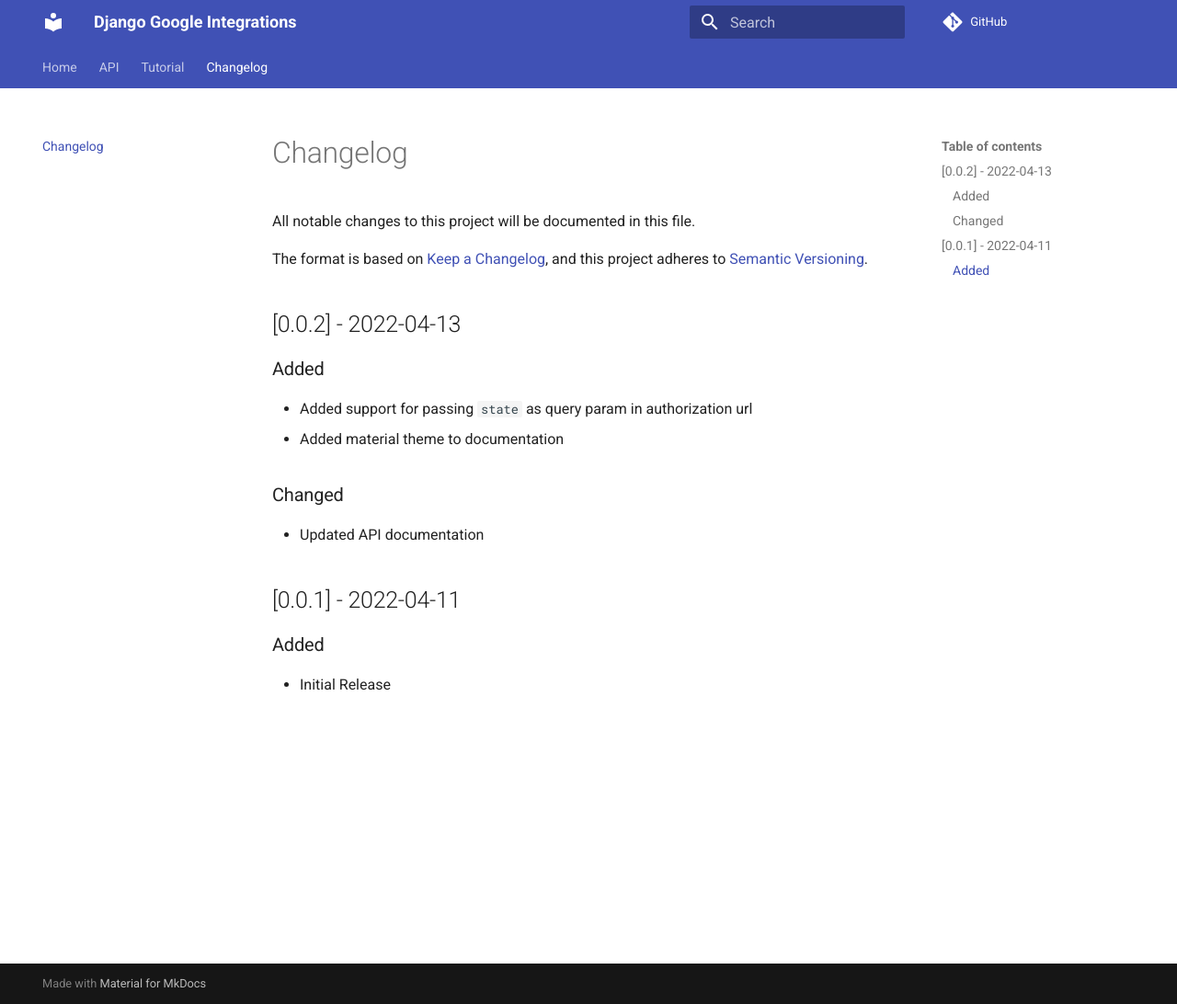
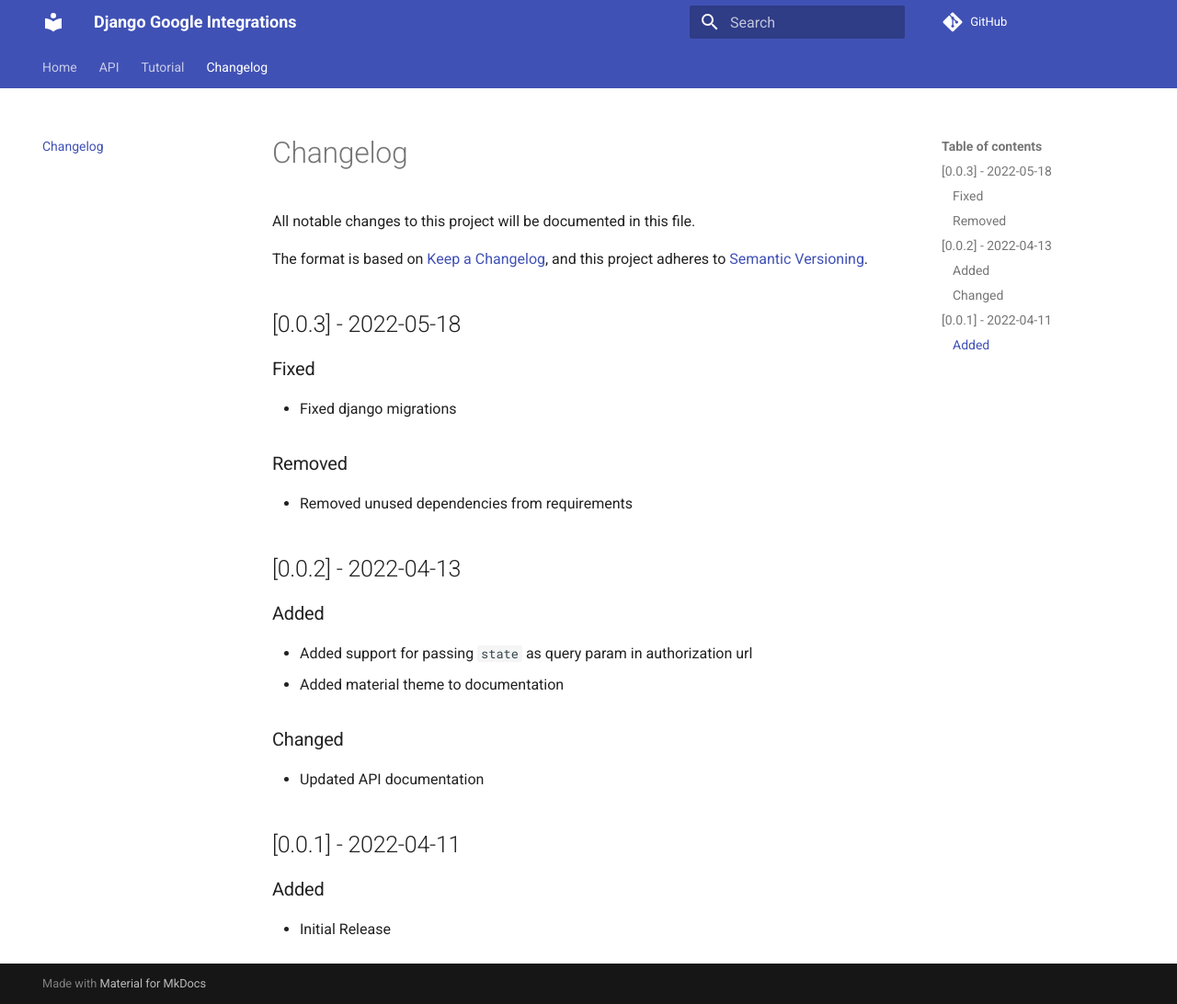
Before and after one commit to twopointone/django-google-integrations, an MkDocs documentation site: the page built from docs/changelog.md, in a window 1280 px wide and 1092 px high. Shown: the whole window at 92% size. Built offline with MkDocs 1.6.1 and Material for MkDocs 9.7.7, drawn with Linux system fonts in a browser that asks for light colours; comment, search, counter and statistics services are not loaded.

Commit message:
chore: update changelog for v0.0.3

```diff
--- a/docs/changelog.md
+++ b/docs/changelog.md
@@ -4,6 +4,16 @@ All notable changes to this project will be documented in this file.
 
 The format is based on [Keep a Changelog](https://keepachangelog.com/en/1.0.0/),
 and this project adheres to [Semantic Versioning](https://semver.org/spec/v2.0.0.html).
+
+## [0.0.3] - 2022-05-18
+
+### Fixed
+
+- Fixed django migrations
+
+### Removed
+
+- Removed unused dependencies from requirements
 
 ## [0.0.2] - 2022-04-13
 
```
